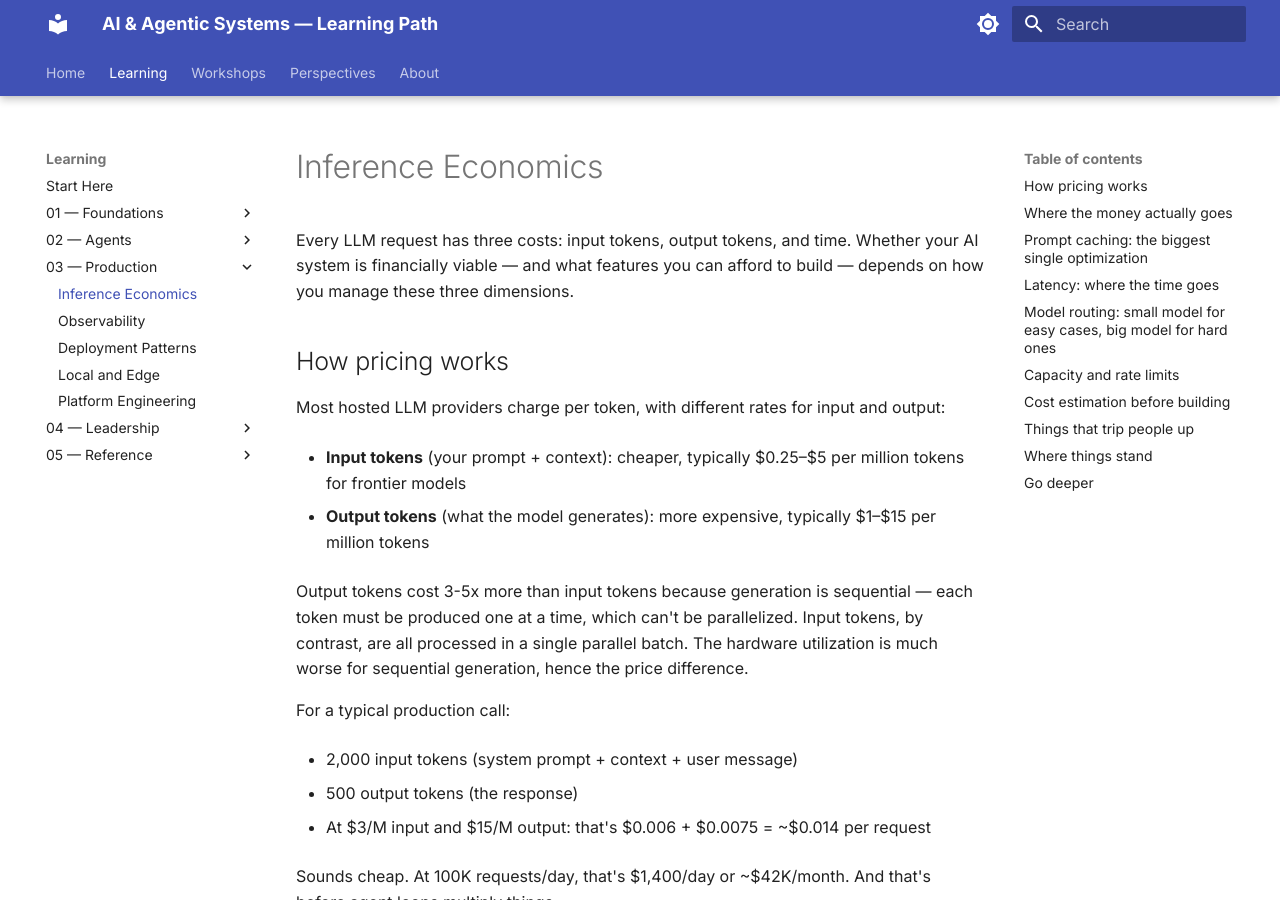
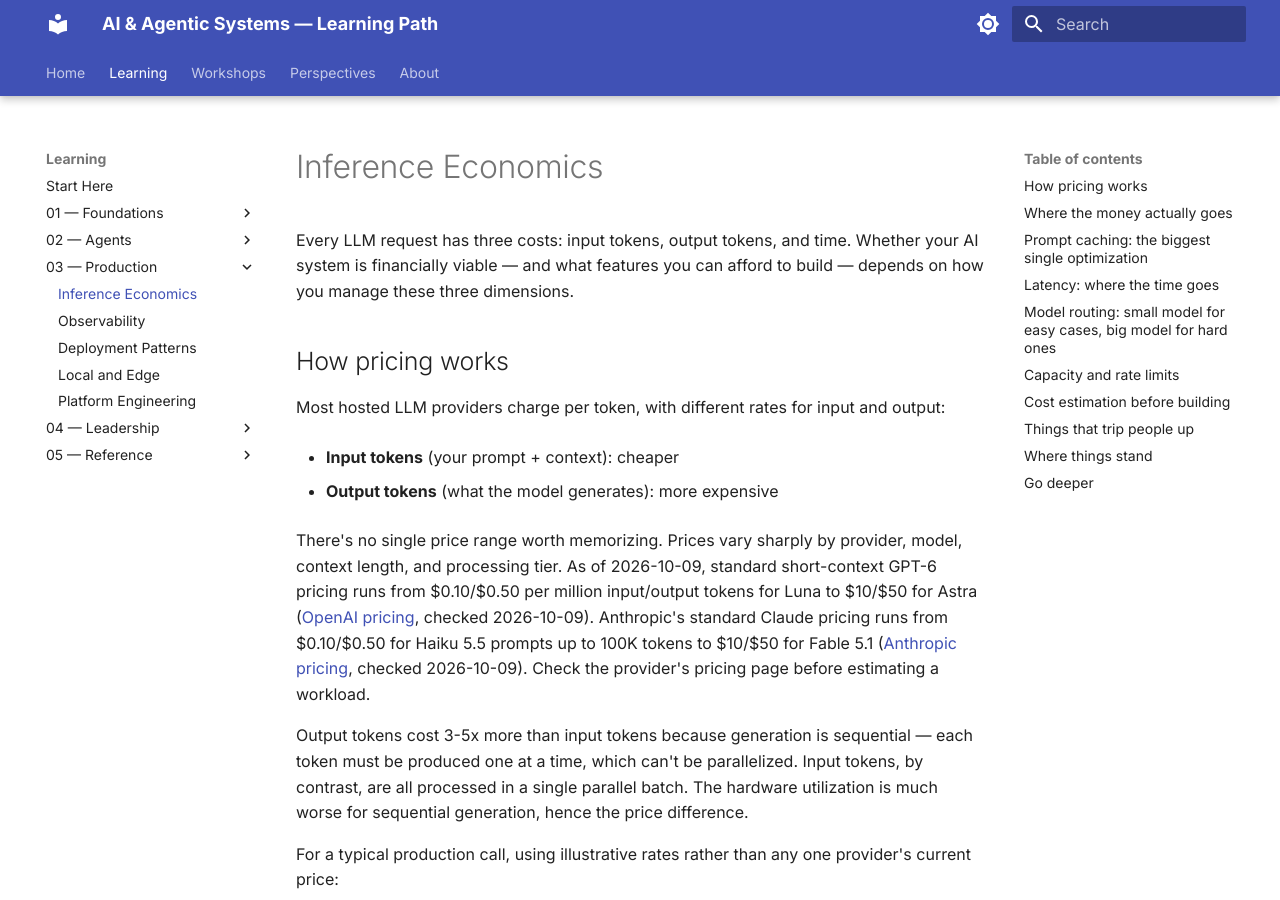
Before and after one commit to Jonathan34/ai-learning, an MkDocs documentation site: the page built from docs/03-production/12-inference-economics.md, in a window 1280 px wide and 900 px high. Built offline with MkDocs 1.6.1 and Material for MkDocs 9.7.7, drawn with Linux system fonts in a browser that asks for light colours.

Commit message:
docs: Refresh current Claude models and obsolete inference-cost range
I approved the focused, dated model and pricing corrections; the evidence supports the conclusions and no revision is needed. Squashed from 1 commit on branch kaioken/ai-learning/run-1791516184499-1.
Steps: Researcher (Codex CLI) · Content Editor (Claude Code) · Document Editor (Codex CLI), reviewed

Reviewed-by: Document Editor (Kaioken agent, Codex CLI)
Approved-by: Jonathan Delfour <3976137+Jonathan34@users.noreply.github.com>
Signed-off-by: Jonathan Delfour <3976137+Jonathan34@users.noreply.github.com>
Kaioken-Run: run-1791516184499-1

```diff
--- a/docs/03-production/12-inference-economics.md
+++ b/docs/03-production/12-inference-economics.md
@@ -6,13 +6,15 @@ Every LLM request has three costs: input tokens, output tokens, and time. Whethe
 
 Most hosted LLM providers charge per token, with different rates for input and output:
 
-- **Input tokens** (your prompt + context): cheaper, typically $0.25–$5 per million tokens for frontier models
+- **Input tokens** (your prompt + context): cheaper
 
-- **Output tokens** (what the model generates): more expensive, typically $1–$15 per million tokens
+- **Output tokens** (what the model generates): more expensive
+
+There's no single price range worth memorizing. Prices vary sharply by provider, model, context length, and processing tier. As of 2026-10-09, standard short-context GPT-6 pricing runs from $0.10/$0.50 per million input/output tokens for Luna to $10/$50 for Astra ([OpenAI pricing](https://developers.openai.com/api/docs/pricing), checked 2026-10-09). Anthropic's standard Claude pricing runs from $0.10/$0.50 for Haiku 5.5 prompts up to 100K tokens to $10/$50 for Fable 5.1 ([Anthropic pricing](https://platform.claude.com/docs/en/about-claude/pricing), checked 2026-10-09). Check the provider's pricing page before estimating a workload.
 
 Output tokens cost 3-5x more than input tokens because generation is sequential — each token must be produced one at a time, which can't be parallelized. Input tokens, by contrast, are all processed in a single parallel batch. The hardware utilization is much worse for sequential generation, hence the price difference.
 
-For a typical production call:
+For a typical production call, using illustrative rates rather than any one provider's current price:
 
 - 2,000 input tokens (system prompt + context + user message)
 
```
Also changed, not shown: docs/reference/tools-and-models.md (+3 -5 lines).
